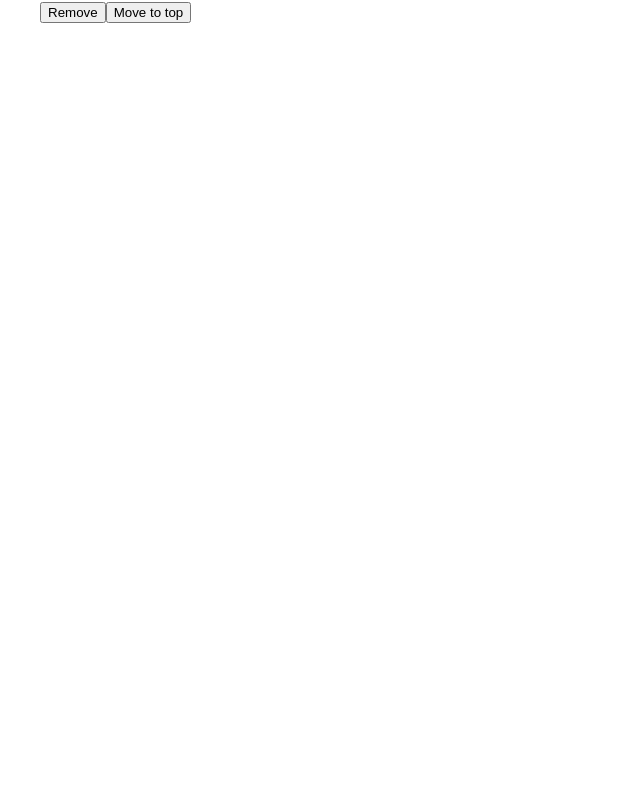
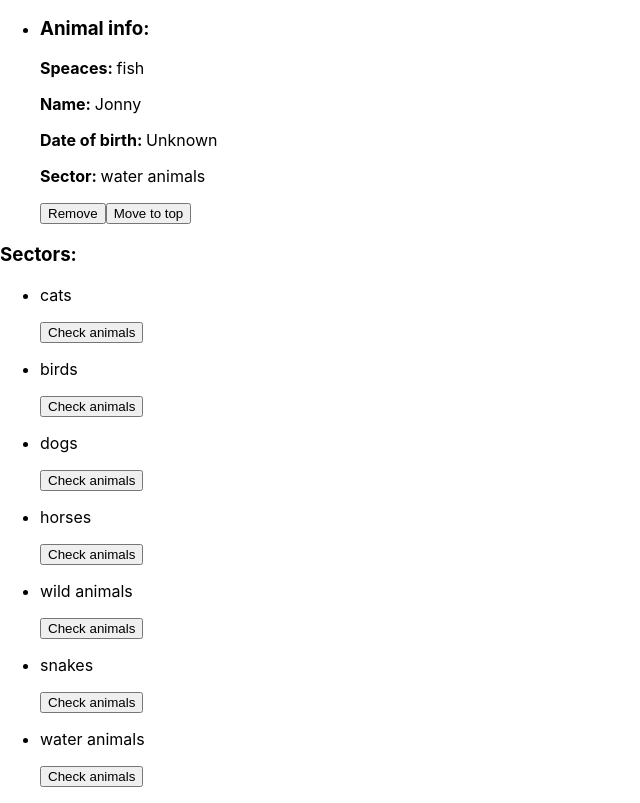
Before and after one commit to danilopetrovic88/zoo, a React (Create React App) app: page / in a window 1280 px wide. Shown: the part 1018-1821 px from the top of the page, without its empty margins (0-640 px from the left). Before the commit the page ends 1057 px from the top, so only its background shows below. Built offline with nearby package versions, Linux system fonts and the light colour scheme.

Commit message:
Zadatak 6 i 7, sektori i prikaz u alertu liste zivotinja koje pripadaju tom sektrou

```diff
--- a/src/components/AnimalList.js
+++ b/src/components/AnimalList.js
@@ -3,12 +3,14 @@ import React, { useState } from 'react'
 function AnimalList() {
 
     const [animals, setAnimals] = useState([
-        { speaces: 'cat', name: 'Marla', age: new Date().toDateString() },
-        { speaces: 'dog', name: 'Rex', age: new Date().toDateString() },
-        { speaces: 'horse', name: 'Black', age: new Date().toDateString() },
-        { speaces: 'bear', name: 'Brundo', age: '' },
-        { speaces: 'fish', name: 'Jonny', age: '' }
+        { speaces: 'cat', name: 'Marla', age: new Date().toDateString(), sector: 'cats' },
+        { speaces: 'dog', name: 'Rex', age: new Date().toDateString(), sector: 'dogs' },
+        { speaces: 'horse', name: 'Black', age: new Date().toDateString(), sector: 'horses' },
+        { speaces: 'bear', name: 'Brundo', age: '', sector: 'wild animals' },
+        { speaces: 'fish', name: 'Jonny', age: '', sector: 'water animals' }
     ])
+
+    const sectors = ['cats', 'birds', 'dogs', 'horses', 'wild animals', 'snakes', 'water animals']
 
     const handleClick = (e) => {
         const animalToRemove = Number(e.target.parentNode.id);
@@ -34,10 +36,24 @@ function AnimalList() {
         const speacesInput = e.target.speaces.value;
         const nameInput = e.target.name.value;
         const ageInput = e.target.age.value;
+        const sectorInput = e.target.sectors.value;
 
-        const newAnimals = [...animals, {speaces: speacesInput, name: nameInput, age: ageInput}]
+        const newAnimals = [...animals, {speaces: speacesInput, name: nameInput, age: ageInput, sector: sectorInput}]
 
         setAnimals(newAnimals);
+    }
+
+    const checkAnimals = (e) => {
+        const sectorName = e.target.parentNode.firstChild.innerHTML.toString();
+
+        const animalList = [];
+        animals.filter(animal => {
+            if(animal.sector === sectorName) {
+                animalList.push(animal);
+            }
+        })
+
+        alert(animalList.map(animal => 'Animal sector: ' + animal.sector + ', Name: ' + animal.name + ', Speaces: ' + animal.speaces + ', Age: ' + animal.age + '---------------------------'))
     }
 
   return (
@@ -47,6 +63,11 @@ function AnimalList() {
         <input type="text" placeholder='speaces' name='speaces' id='speaces' onChange={e => e.target.value} /><br/>
         <input type="text" placeholder='name' name='name' id='name' onChange={e => e.target.value} /><br/>
         <input type="date" placeholder='date of birth' id='age' onChange={e => e.target.value} /><br/>
+        <label htmlFor="sectors">Sector: </label><select name="sectors" id="sectors" onChange={ e => e.target.value }>
+            { sectors.map((sector, index) => (
+                <option key={index} value={ sector }>{ sector }</option>
+            )) }
+        </select><br/>
         <button>Add Animal</button>
     </form>
 
@@ -57,11 +78,24 @@ function AnimalList() {
                     <p><b>Speaces: </b>{ animal.speaces }</p>
                     <p><b>Name: </b>{ animal.name }</p>
                     <p><b>Date of birth: </b>{ animal.age !== '' ? animal.age : 'Unknown' }</p>
+                    <p><b>Sector: </b>{ animal.sector }</p>
                     <button onClick={handleClick}>Remove</button>
                     <button onClick={moveToTop}>Move to top</button>
                 </li>
             )) }
         </ul>
+
+        <div>
+            <h3>Sectors: </h3>
+            <ul>
+                { sectors.map((sector,index) => (
+                    <li key={index} id={index}>
+                        <p>{ sector }</p>
+                        <button onClick={checkAnimals}>Check animals</button>
+                    </li>
+                )) }
+            </ul>
+        </div>
     </div>
   )
 }
```
